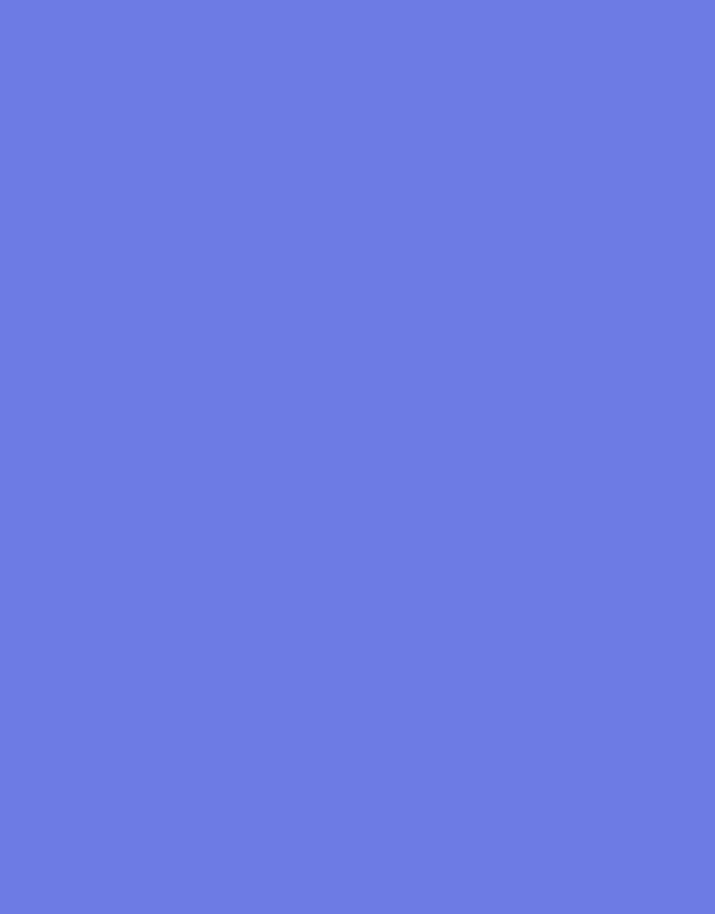
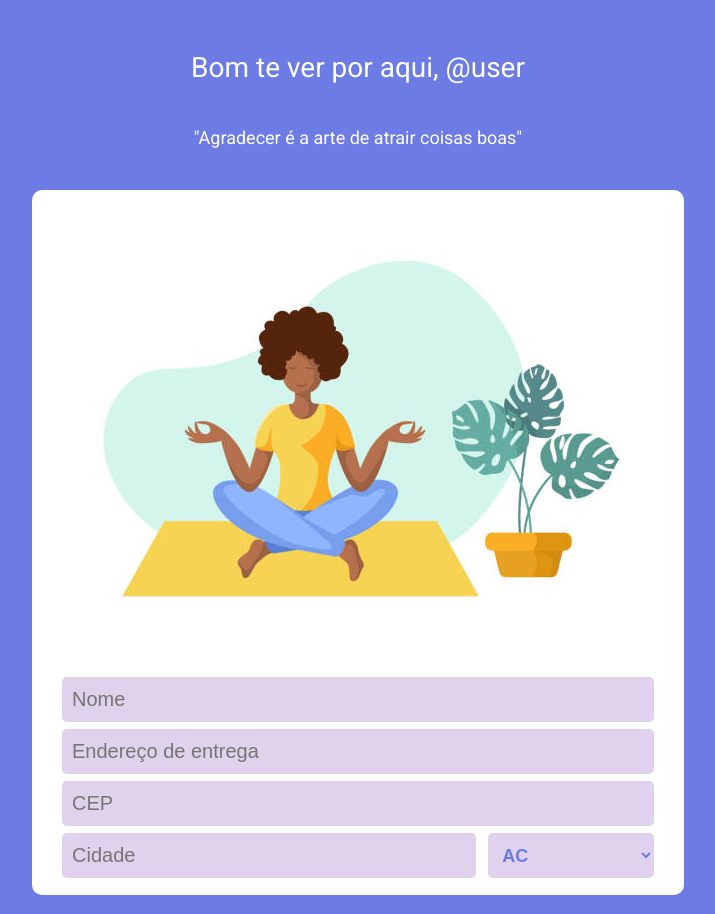
Before and after one commit to leoguzi/gratibox-front, a React (Create React App) app: page /address in a window 1280 px wide. Before the commit this address had no page. Shown: the top 914 px of the page, without its empty margins (282-997 px from the left). Before the commit the page ends 800 px from the top, so only its background shows below. Built offline with nearby package versions, Linux system fonts and the light colour scheme.

Commit message:
implemented the address form

```diff
--- a/src/App.js
+++ b/src/App.js
@@ -1,13 +1,29 @@
 import { BrowserRouter, Route, Routes } from 'react-router-dom';
+import { useState, useEffect } from 'react';
 import { GlobalStyle } from './globalStyles';
 import Login from './pages/Login';
 import Main from './pages/Main';
 import SignUp from './pages/SignUp';
 import Signature from './pages/Signature';
 import SignatureForm from './pages/SignatureForm';
+import UserContext from './contexts/UserContext';
+import AddressForm from './pages/AddressForm';
 
 export default function App() {
+  const userSession = JSON.parse(localStorage.getItem('userSession'));
+  const [user, setUser] = useState({});
+  const [signatureInfo, setSignatureInfo] = useState([]);
+
+  useEffect(() => {
+    if (userSession) {
+      setUser(userSession);
+    }
+  }, []);
   return (
+    <UserContext.Provider
+      // eslint-disable-next-line react/jsx-no-constructed-context-values
+      value={{ user, setUser, signatureInfo, setSignatureInfo }}
+    >
       <BrowserRouter>
         <GlobalStyle />
         <Routes>
@@ -16,7 +32,9 @@ export default function App() {
           <Route path='/signup' element={<SignUp />} />
           <Route path='/signature' element={<Signature />} />
           <Route path='/form' element={<SignatureForm />} />
+          <Route path='/address' element={<AddressForm />} />
         </Routes>
       </BrowserRouter>
+    </UserContext.Provider>
   );
 }
--- /dev/null
+++ b/src/contexts/UserContext.js
@@ -0,0 +1,5 @@
+import { createContext } from 'react';
+
+const UserContext = createContext();
+
+export default UserContext;
--- /dev/null
+++ b/src/pages/AddressForm.js
@@ -0,0 +1,163 @@
+import styled from 'styled-components';
+import { useContext, useEffect, useState } from 'react';
+import { colors } from '../globalStyles';
+import {
+  TitleContainer,
+  SignatureInfoCard,
+  SmallButton,
+  ContentContainer,
+} from '../common/commonStyles';
+import formImage from '../assets/image03.jpg';
+import UserContext from '../contexts/UserContext';
+
+export default function AddressForm() {
+  const states = [
+    'AC',
+    'AL',
+    'AP',
+    'AM',
+    'BA',
+    'CE',
+    'DF',
+    'ES',
+    'GO',
+    'MA',
+    'MT',
+    'MS',
+    'MG',
+    'PA',
+    'PB',
+    'PR',
+    'PE',
+    'PI',
+    'RJ',
+    'RN',
+    'RS',
+    'RO',
+    'RR',
+    'SC',
+    'SP',
+    'SE',
+    'TO',
+  ];
+  const { signatureInfo, setSignatureInfo, user } = useContext(UserContext);
+  const [formFields, setFormFields] = useState({
+    name: user.name,
+    address: '',
+    cep: '',
+    city: '',
+    state: '',
+  });
+
+  useEffect(() => {
+    setSignatureInfo({ ...signatureInfo, ...formFields });
+  }, [formFields]);
+
+  function handleSubmit() {
+    console.log(signatureInfo);
+  }
+  return (
+    <>
+      <TitleContainer>
+        <h1>Bom te ver por aqui, @user</h1>
+        <h2>&quot;Agradecer é a arte de atrair coisas boas&quot;</h2>
+      </TitleContainer>
+      <ContentContainer>
+        <SignatureInfoCard>
+          <img src={formImage} alt='Mulher meditando.' />
+          <StyledAddressForm>
+            <StyledAddressInput
+              required
+              value={formFields.name}
+              type='text'
+              placeholder='Nome'
+              onChange={(e) =>
+                setFormFields({ ...formFields, name: e.target.value })
+              }
+            />
+            <StyledAddressInput
+              required
+              value={formFields.address}
+              type='text'
+              placeholder='Endereço de entrega'
+              onChange={(e) =>
+                setFormFields({ ...formFields, address: e.target.value })
+              }
+            />
+            <StyledAddressInput
+              required
+              value={formFields.cep}
+              type='text'
+              placeholder='CEP'
+              onChange={(e) =>
+                setFormFields({ ...formFields, cep: e.target.value })
+              }
+            />
+            <div>
+              <StyledAddressInput
+                required
+                value={formFields.city}
+                type='text'
+                placeholder='Cidade'
+                onChange={(e) =>
+                  setFormFields({ ...formFields, city: e.target.value })
+                }
+              />
+              <select
+                value={formFields.state}
+                onChange={(e) =>
+                  setFormFields({ ...formFields, state: e.target.value })
+                }
+              >
+                {states.map((state, index) => (
+                  <option key={index}>{state}</option>
+                ))}
+              </select>
+            </div>
+          </StyledAddressForm>
+        </SignatureInfoCard>
+        <SmallButton onClick={() => handleSubmit()}>Finalizar</SmallButton>
+      </ContentContainer>
+    </>
+  );
+}
+
+const StyledAddressForm = styled.form`
+  display: flex;
+  flex-direction: column;
+  width: 100%;
+  padding: 10px;
+  div {
+    display: flex;
+    justify-content: space-between;
+    input {
+      width: 70%;
+    }
+  }
+  select {
+    width: 28%;
+    padding: 0 10px;
+    height: 45px;
+    border: none;
+    border-radius: 5px;
+    margin-bottom: 5px;
+    font-size: 18px;
+    font-weight: bold;
+    color: ${colors.color0};
+    background-color: ${colors.color2};
+  }
+`;
+
+const StyledAddressInput = styled.input`
+  width: 100%;
+  height: 45px;
+  border: ${(props) => (props.invalid ? `2px solid ${colors.color8}` : 'none')};
+  border-radius: 5px;
+  margin-bottom: 7px;
+  padding-left: 10px;
+  font-size: 20px;
+  background-color: ${colors.color2};
+  &:focus {
+    outline: 2px solid ${colors.color0};
+  }
+`;
--- a/src/pages/SignatureForm.js
+++ b/src/pages/SignatureForm.js
@@ -1,15 +1,19 @@
+import { useState, useContext, useEffect } from 'react';
 import styled from 'styled-components';
-import { useState } from 'react';
+import { useNavigate } from 'react-router-dom';
+import UserContext from '../contexts/UserContext';
 import {
   TitleContainer,
   ContentContainer,
+  SmallButton,
   SignatureInfoCard,
-  SmallButton,
 } from '../common/commonStyles';
 import { colors } from '../globalStyles';
 import formImage from '../assets/image03.jpg';
 
 export default function SignatureForm() {
+  const navigate = useNavigate();
+  const [warning, setWarning] = useState(false);
   const [formFields, setFormFields] = useState({
     signatureType: 'weekly',
     deliveryDay: 'monday',
@@ -17,6 +21,19 @@ export default function SignatureForm() {
     incense: false,
     organic_products: false,
   });
+
+  const { user, setSignatureInfo } = useContext(UserContext);
+
+  useEffect(() => {
+    setSignatureInfo({ ...formFields, user: user.token });
+  }, [formFields]);
+
+  function handleSubmit() {
+    if (formFields.tea || formFields.organic_products || formFields.incense) {
+      navigate('/address');
+    }
+    setWarning(true);
+  }
   return (
     <>
       <TitleContainer>
@@ -72,12 +89,13 @@ export default function SignatureForm() {
                   <input
                     checked={formFields.tea}
                     type='checkbox'
-                    onChange={() =>
+                    onChange={() => {
                       setFormFields({
                         ...formFields,
                         tea: !formFields.tea,
-                      })
-                    }
+                      });
+                      setWarning(false);
+                    }}
                   />
                   Chás
                 </label>
@@ -85,12 +103,13 @@ export default function SignatureForm() {
                   <input
                     checked={formFields.incense}
                     type='checkbox'
-                    onChange={() =>
+                    onChange={() => {
                       setFormFields({
                         ...formFields,
                         incense: !formFields.incense,
-                      })
-                    }
+                      });
+                      setWarning(false);
+                    }}
                   />
                   Incensos
                 </label>
@@ -98,20 +117,22 @@ export default function SignatureForm() {
                   <input
                     checked={formFields.organic_products}
                     type='checkbox'
-                    onChange={() =>
+                    onChange={() => {
                       setFormFields({
                         ...formFields,
                         organic_products: !formFields.organic_products,
-                      })
-                    }
+                      });
+                      setWarning(false);
+                    }}
                   />
                   Produtos Organicos
                 </label>
               </div>
+              {warning && <Warning>Selecione pelo menos um item!</Warning>}
             </CheckBoxContainer>
           </StyledSignatureForm>
         </SignatureInfoCard>
-        <SmallButton>Próximo</SmallButton>
+        <SmallButton onClick={() => handleSubmit()}>Próximo</SmallButton>
       </ContentContainer>
     </>
   );
@@ -169,3 +190,9 @@ const CheckBoxContainer = styled.div`
     margin-right: 10px;
   }
 `;
+
+const Warning = styled.span`
+  color: ${colors.color8};
+  margin-bottom: 5px;
+  align-self: center;
+`;
```
Also changed, not shown: .eslintrc.json. Lines whose indentation alone changed are shown as unchanged.
